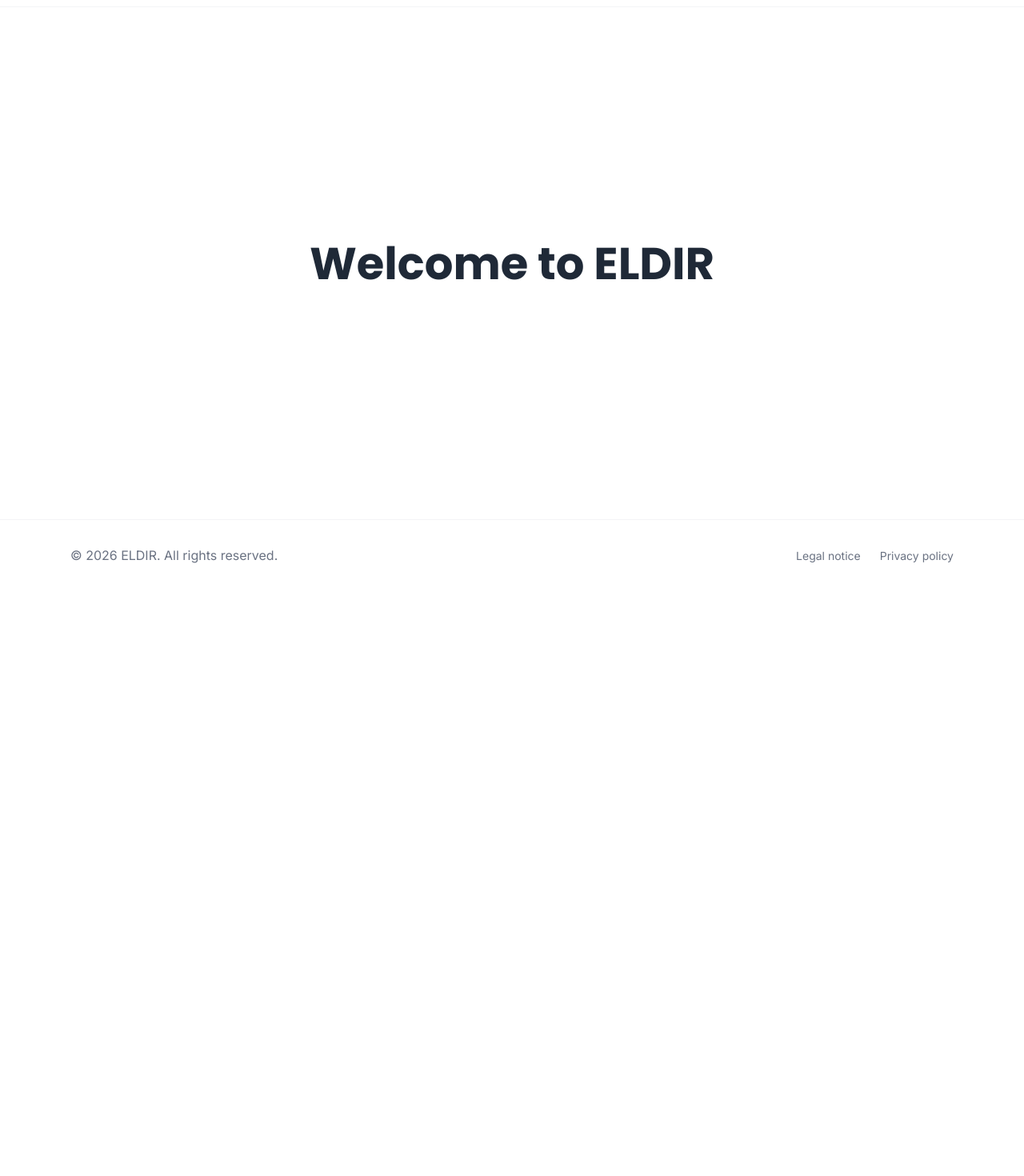
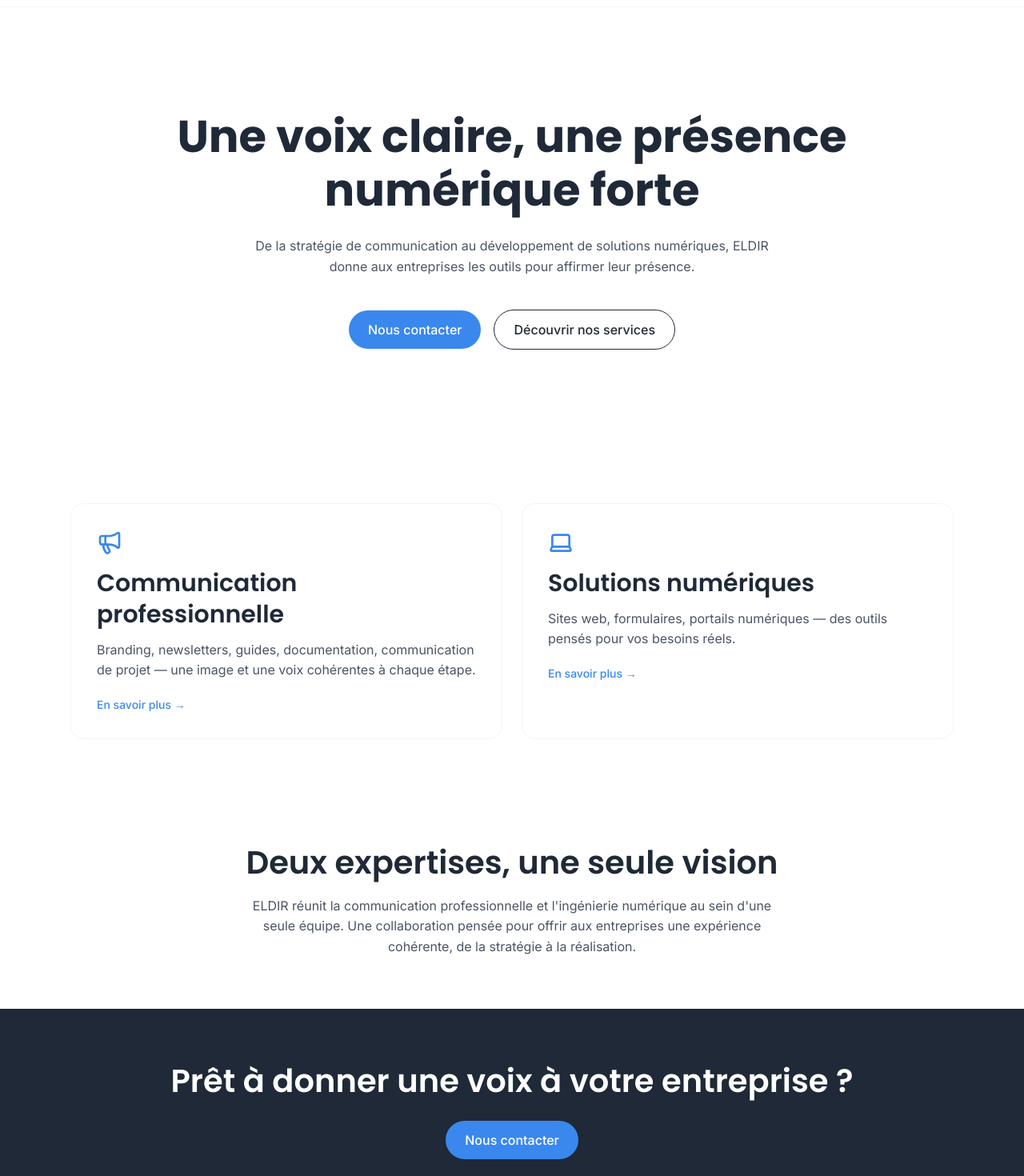
Before and after one commit to pr0804/eldir-site, a Next.js app: page /en in a window 1280 px wide. Shown: the part 60-1530 px from the top of the page at 80% size. Before the commit the page ends 800 px from the top, so only its background shows below. Built offline with nearby package versions, Linux system fonts and the light colour scheme.

Commit message:
Add homepage content

```diff
--- a/app/[locale]/page.tsx
+++ b/app/[locale]/page.tsx
@@ -1,13 +1,77 @@
-import { useTranslations } from "next-intl";
+import { Megaphone, Laptop } from "lucide-react";
+import Button from "@/components/Button";
+import Card from "@/components/Card";
 
-export default function HomePage() {
-  const t = useTranslations("Accueil");
+export default async function HomePage({
+  params,
+}: {
+  params: Promise<{ locale: string }>;
+}) {
+  const { locale } = await params;
 
   return (
-    <main className="flex-1 flex items-center justify-center">
-      <h1 className="font-poppins text-4xl font-bold text-eldir-black">
-        {t("titre")}
-      </h1>
+    <main className="flex-1">
+      {/* Hero */}
+      <section className="max-w-4xl mx-auto px-6 py-20 md:py-32 text-center">
+        <h1 className="text-eldir-black mb-6">
+          Une voix claire, une présence numérique forte
+        </h1>
+        <p className="text-lg text-gray-600 mb-10 max-w-2xl mx-auto">
+          De la stratégie de communication au développement de solutions
+          numériques, ELDIR donne aux entreprises les outils pour affirmer
+          leur présence.
+        </p>
+        <div className="flex flex-col sm:flex-row items-center justify-center gap-4">
+          <Button href={`/${locale}/contact`}>Nous contacter</Button>
+          <Button href={`/${locale}/services`} variant="secondary">
+            Découvrir nos services
+          </Button>
+        </div>
+      </section>
+
+      {/* Aperçu des 2 pôles */}
+      <section className="max-w-6xl mx-auto px-6 py-16 grid grid-cols-1 md:grid-cols-2 gap-6">
+        <Card icon={<Megaphone size={32} />} title="Communication professionnelle">
+          <p>
+            Branding, newsletters, guides, documentation, communication de
+            projet — une image et une voix cohérentes à chaque étape.
+          </p>
+          <a href={`/${locale}/services`} className="inline-block mt-3 text-eldir-blue font-medium hover:underline">
+            En savoir plus →
+          </a>
+        </Card>
+
+        <Card icon={<Laptop size={32} />} title="Solutions numériques">
+          <p>
+            Sites web, formulaires, portails numériques — des outils pensés
+            pour vos besoins réels.
+          </p>
+          <a href={`/${locale}/services`} className="inline-block mt-3 text-eldir-blue font-medium hover:underline">
+            En savoir plus →
+          </a>
+        </Card>
+      </section>
+
+      {/* Réassurance / complémentarité */}
+      <section className="max-w-4xl mx-auto px-6 py-16 text-center">
+        <h2 className="text-eldir-black mb-4">
+          Deux expertises, une seule vision
+        </h2>
+        <p className="text-gray-600 max-w-2xl mx-auto">
+          ELDIR réunit la communication professionnelle et l&apos;ingénierie
+          numérique au sein d&apos;une seule équipe. Une collaboration pensée
+          pour offrir aux entreprises une expérience cohérente, de la
+          stratégie à la réalisation.
+        </p>
+      </section>
+
+      {/* CTA final */}
+      <section className="bg-eldir-black py-16 text-center">
+        <h2 className="text-white mb-6">
+          Prêt à donner une voix à votre entreprise ?
+        </h2>
+        <Button href={`/${locale}/contact`}>Nous contacter</Button>
+      </section>
     </main>
   );
 }
```
